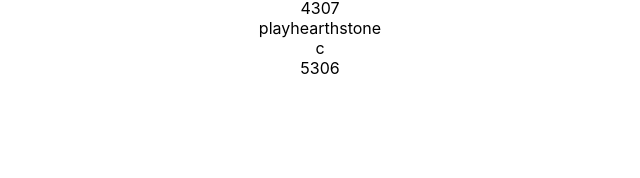
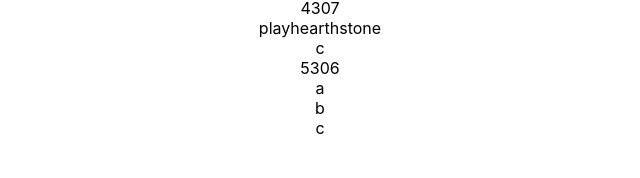
Before and after one commit to JamesRileydev/InstaClone, a React (Create React App) app: page / in a window 1280 px wide. Shown: the part 122-300 px from the top of the page, without its empty margins (320-960 px from the left). Built offline with nearby package versions, Linux system fonts and the light colour scheme.

Commit message:
Added comment section

```diff
--- a/src/App.js
+++ b/src/App.js
@@ -2,6 +2,7 @@
 import './App.css';
 import dummyData from './dummy-data';
 import PostList from './components/PostContainer/PostList';
+import CommentSection from './components/CommentSection/CommentSection';
 
 class App extends Component {
   constructor() {
@@ -16,6 +17,7 @@
       <div className="App">
         <header className="Header">Insta-Clone</header>
           <PostList posts={this.state.posts}/>
+          <CommentSection posts={this.state.posts}/>
       </div>
     );
   }
--- /dev/null
+++ b/src/components/CommentSection/Comment.js
@@ -0,0 +1,21 @@
+import React from "react";
+import PropTypes from 'prop-types';
+import "./CommentSection.css";
+
+const Comment = props => {
+    return (
+        <div>
+            <div>{props.comment.id}</div>
+            <div>{props.comment.comments.text}</div>
+        </div>
+    )
+}
+
+Comment.propTypes = {
+    comment: PropTypes.shape({
+        id: PropTypes.string,
+        comments: PropTypes.arrayOf(PropTypes.objectOf(PropTypes.string))
+    })
+};
+
+export default Comment;
--- a/src/components/CommentSection/CommentSection.js
+++ b/src/components/CommentSection/CommentSection.js
@@ -0,0 +1,20 @@
+import React from 'react';
+import PropTypes from 'prop-types';
+import "./CommentSection.css";
+import Comment from './Comment';
+
+const CommentSection = props => {
+    return (
+        <div className="commentList">
+            {props.posts.map(comment => (
+                <Comment key={comment.id} comment={comment} />
+            ))}
+        </div>
+    )
+}
+
+CommentSection.propTypes = {
+    posts: PropTypes.array.isRequired
+};
+
+export default CommentSection;
```
